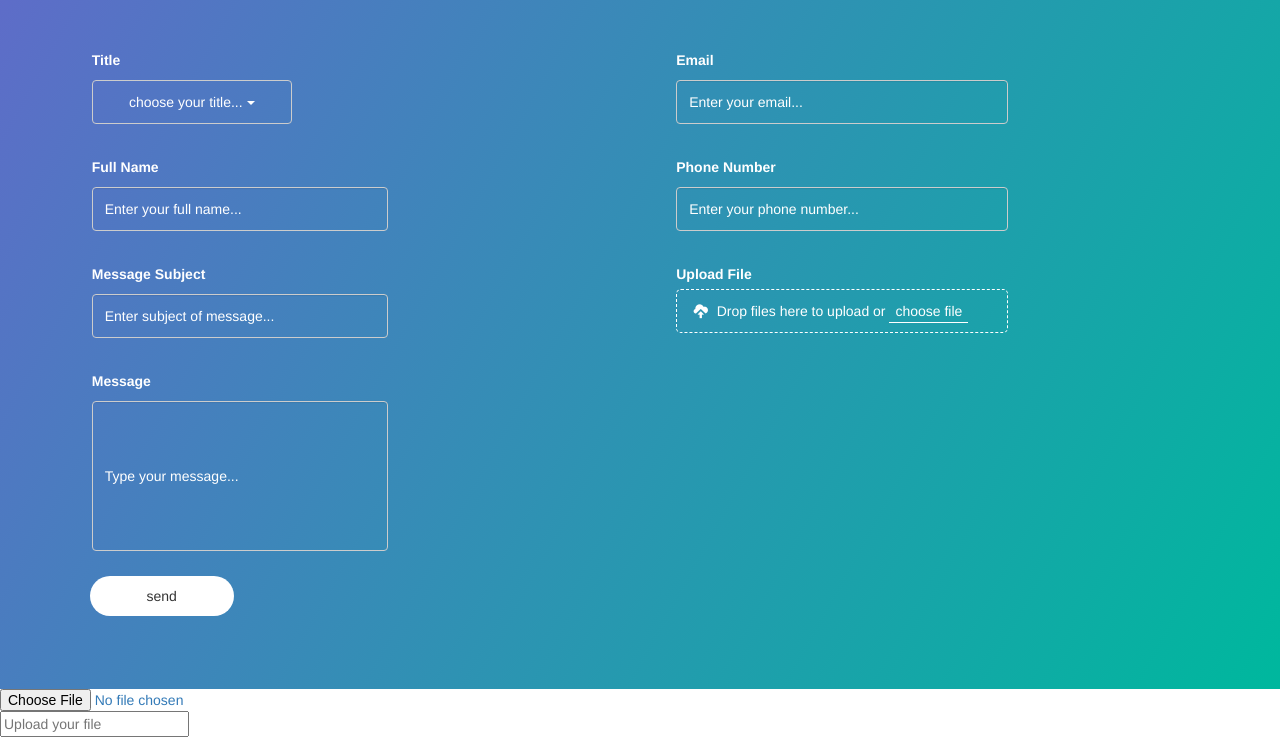
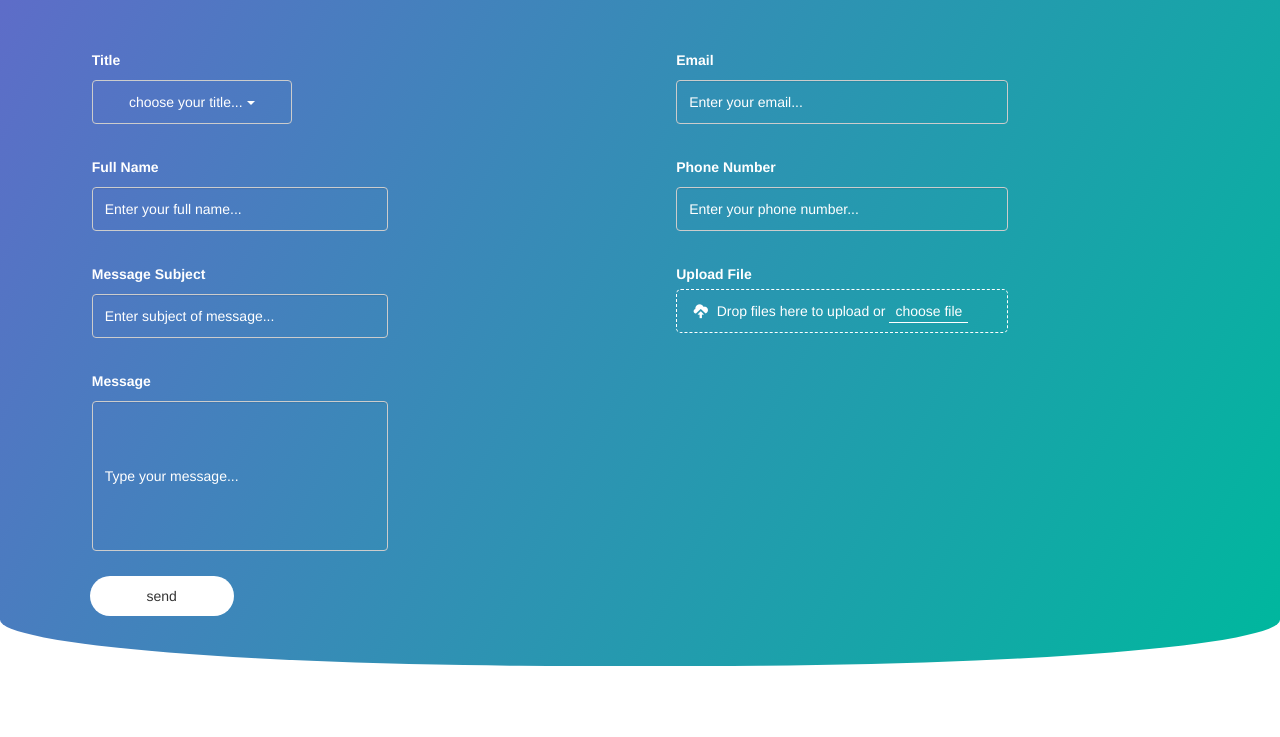
Before and after one commit to faezekeshmiri/internship, a plain HTML site: page iseus/contact.html in a window 1280 px wide. Shown: the part 261-998 px from the top of the page. After the commit the page ends 927 px from the top, so only its background shows below. Drawn offline with nearby package versions, Linux system fonts and the light colour scheme.

Commit message:
Complete header section. Closes #13

```diff
--- a/iseus/contact.html
+++ b/iseus/contact.html
@@ -113,17 +113,6 @@
 
 
 </header>
-<form class="md-form">
-  <div class="file-field">
-    <a class="btn-floating peach-gradient mt-0 float-left">
-      <i class="fas fa-paperclip" aria-hidden="true"></i>
-      <input type="file">
-    </a>
-    <div class="file-path-wrapper">
-      <input class="file-path validate" type="text" placeholder="Upload your file">
-    </div>
-  </div>
-</form>
 <script>
   function getFile(){
      document.getElementById("file-upload").click();
--- a/iseus/contact_style.css
+++ b/iseus/contact_style.css
@@ -1,6 +1,9 @@
 header{
-    height: 950px;
+    height: auto;
+    padding-bottom: 50px;
     background-image: linear-gradient(119deg, #6666cc, #00b79e 99%);
+    border-bottom-left-radius: 45% 5%;
+    border-bottom-right-radius: 45% 5%;
 }
 header div .lang-btn{
     background:none;
```
